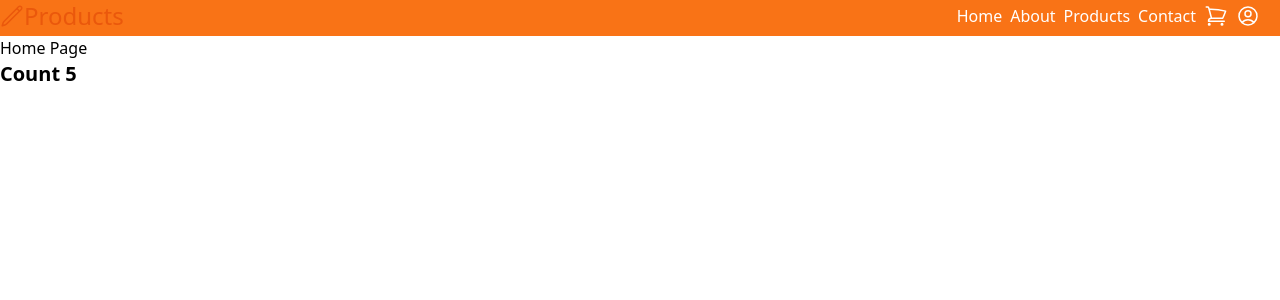
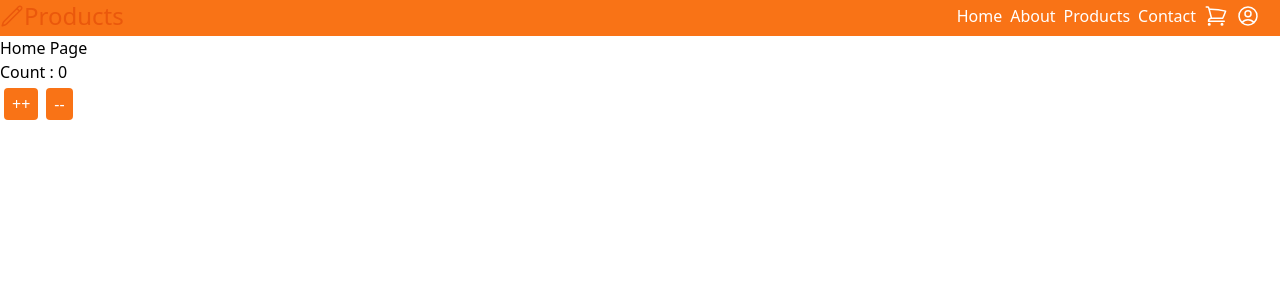
Before and after one commit to mujeeb517/cgc-react-b1, a React (Vite) app: page / in a window 1280 px wide. Shown: the top 300 px of the page. Built offline with nearby package versions, Linux system fonts and the light colour scheme.

Commit message:
Migrate Counter component to func component

```diff
--- a/src/Counter.jsx
+++ b/src/Counter.jsx
@@ -8,33 +8,54 @@
     * Tailwind
 */
 import React from 'react';
+import { useState } from 'react';
 
-class Counter extends React.Component {
+// hooks
+// class Counter extends React.Component {
 
-    // initialization
-    state = {
-        count: 10
-    };
+//     // initialization
+//     state = {
+//         count: 10
+//     };
 
-    onInc = () => {
-        this.setState({
-            count: this.state.count + 1
-        });
+//     onInc = () => {
+//         this.setState({
+//             count: this.state.count + 1
+//         });
+//     }
+
+//     onDec = () => {
+//         this.setState({
+//             count: this.state.count - 1
+//         });
+//     }
+
+//     render() {
+//         return <div>
+//             <h1>Count : {this.state.count}</h1>
+//             <button class="bg-orange-500 px-2 py-1 m-1 text-white hover:bg-orange-600 rounded" onClick={this.onInc}>++</button>
+//             <button class="bg-orange-500 px-2 py-1 m-1 text-white hover:bg-orange-600 rounded" onClick={this.onDec}>--</button>
+//         </div>;
+//     }
+// }
+
+function Counter() {
+
+    const [count, setCount] = useState(0);
+
+    const onInc = () => {
+        setCount(count + 1);
     }
 
-    onDec = () => {
-        this.setState({
-            count: this.state.count - 1
-        });
+    const onDec = () => {
+        setCount(count - 1);
     }
 
-    render() {
-        return <div>
-            <h1>Count : {this.state.count}</h1>
-            <button class="bg-orange-500 px-2 py-1 m-1 text-white hover:bg-orange-600 rounded" onClick={this.onInc}>++</button>
-            <button class="bg-orange-500 px-2 py-1 m-1 text-white hover:bg-orange-600 rounded" onClick={this.onDec}>--</button>
-        </div>;
-    }
+    return <div>
+        <h1>Count : {count}</h1>
+        <button class="bg-orange-500 px-2 py-1 m-1 text-white hover:bg-orange-600 rounded" onClick={onInc}>++</button>
+        <button class="bg-orange-500 px-2 py-1 m-1 text-white hover:bg-orange-600 rounded" onClick={onDec}>--</button>
+    </div>;
 }
 
 export default Counter;
--- a/src/Home.jsx
+++ b/src/Home.jsx
@@ -1,9 +1,10 @@
-import AutoCounter from "./AutoCounter";
+import Counter from "./Counter";
 
 function Home() {
     return (<div>
         <h1>Home Page</h1>
-        <AutoCounter />
+        {/* <AutoCounter /> */}
+        <Counter />
     </div>);
 }
 
--- a/src/product/ProductDetail.jsx
+++ b/src/product/ProductDetail.jsx
@@ -3,6 +3,9 @@ import React from 'react';
 import ShouldRender from '../util/ShouldRender';
 import ProductItem from './ProductItem';
 
+// functional components 16.x
+// legacy
+// migration
 class ProductDetail extends React.Component {
     state = { product: null };
 
```
